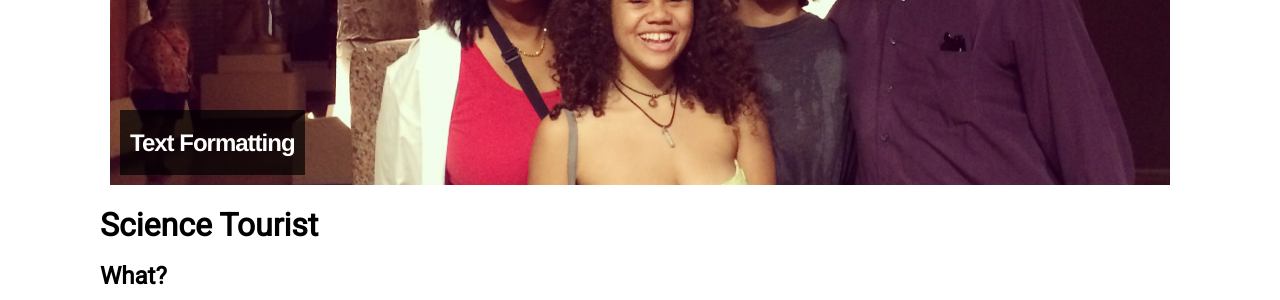
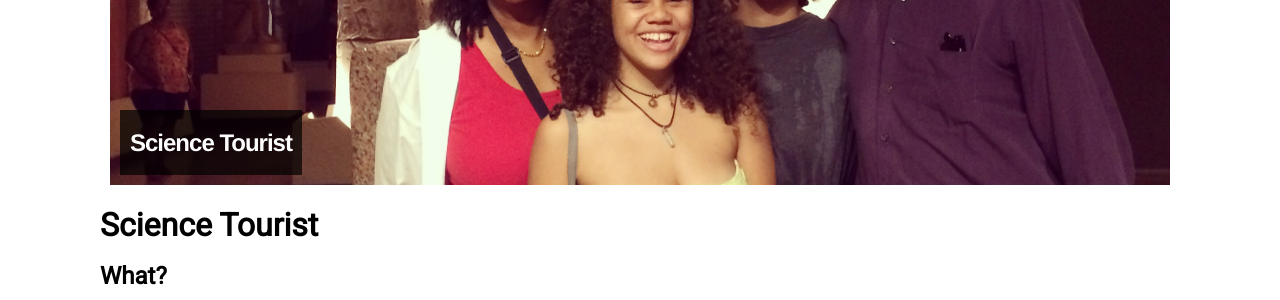
Before and after one commit to romeeld/AstroAnthro, a Jekyll site: the page built from pages/science-tourist.html, in a window 1280 px wide and 1080 px high. Shown: the part 361-661 px from the top of the window. Built offline with Jekyll 4.4.1, drawn with Linux system fonts in a browser that asks for light colours; nearby versions of some CDN libraries; comment, search, counter and statistics services are not loaded.

Commit message:
Update science-tourist.html

```diff
--- a/pages/science-tourist.html
+++ b/pages/science-tourist.html
@@ -5,7 +5,7 @@ title: Science Tourist
 {% for post in site.categories.sample %}
   <a href="{{ site.github.url }}{{ post.url }}">
     <div class="featured-posts" {% if post.image %} style="background-image:url({{ site.github.url }}/assets/img/img_1854.jpg)"{% endif %}>
-      <h2><span>{{ post.title }}</span></h2>
+      <h2><span>Science Tourist</span></h2>
     </div>
   </a>
 {% endfor %}
```
